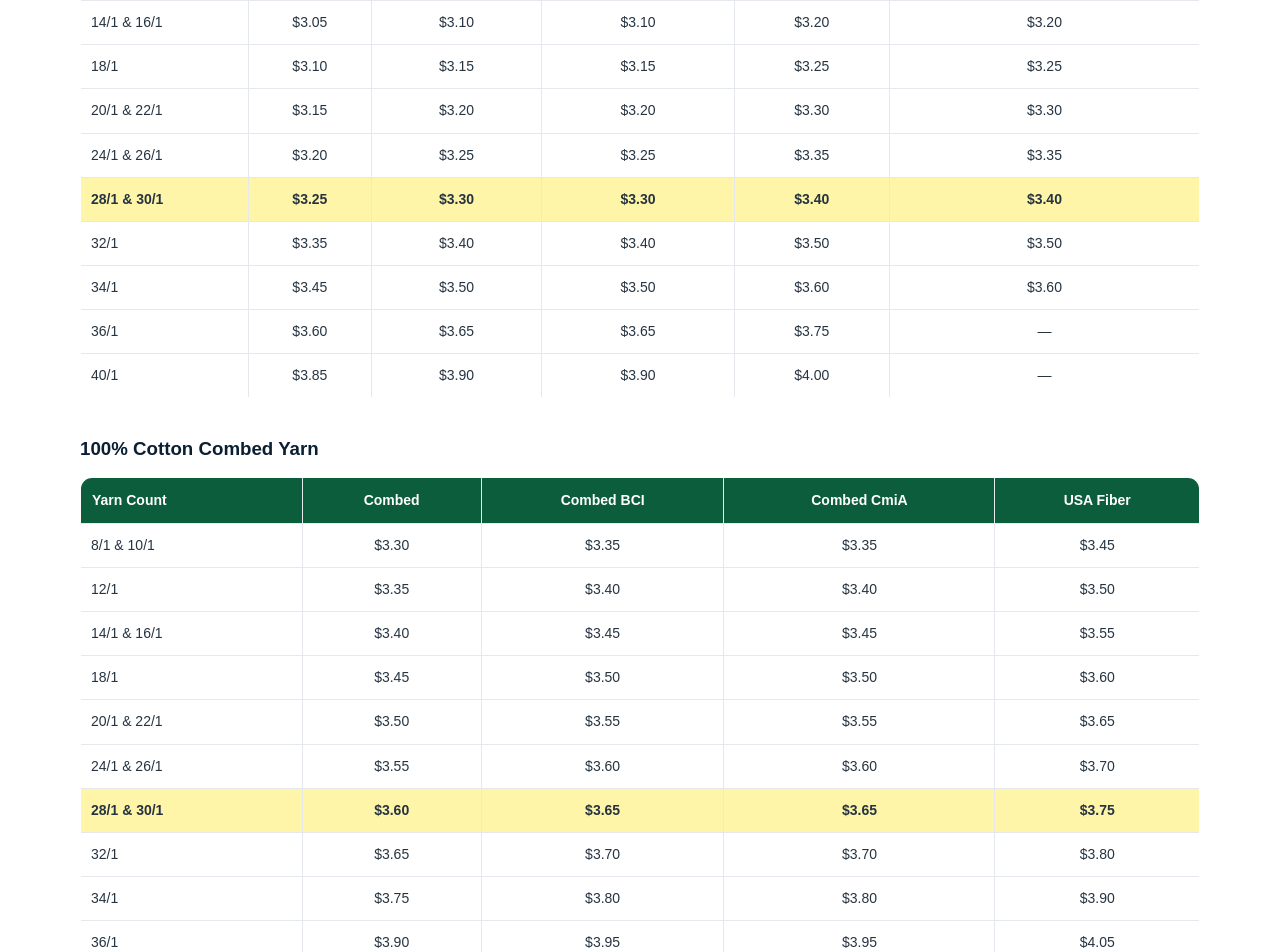
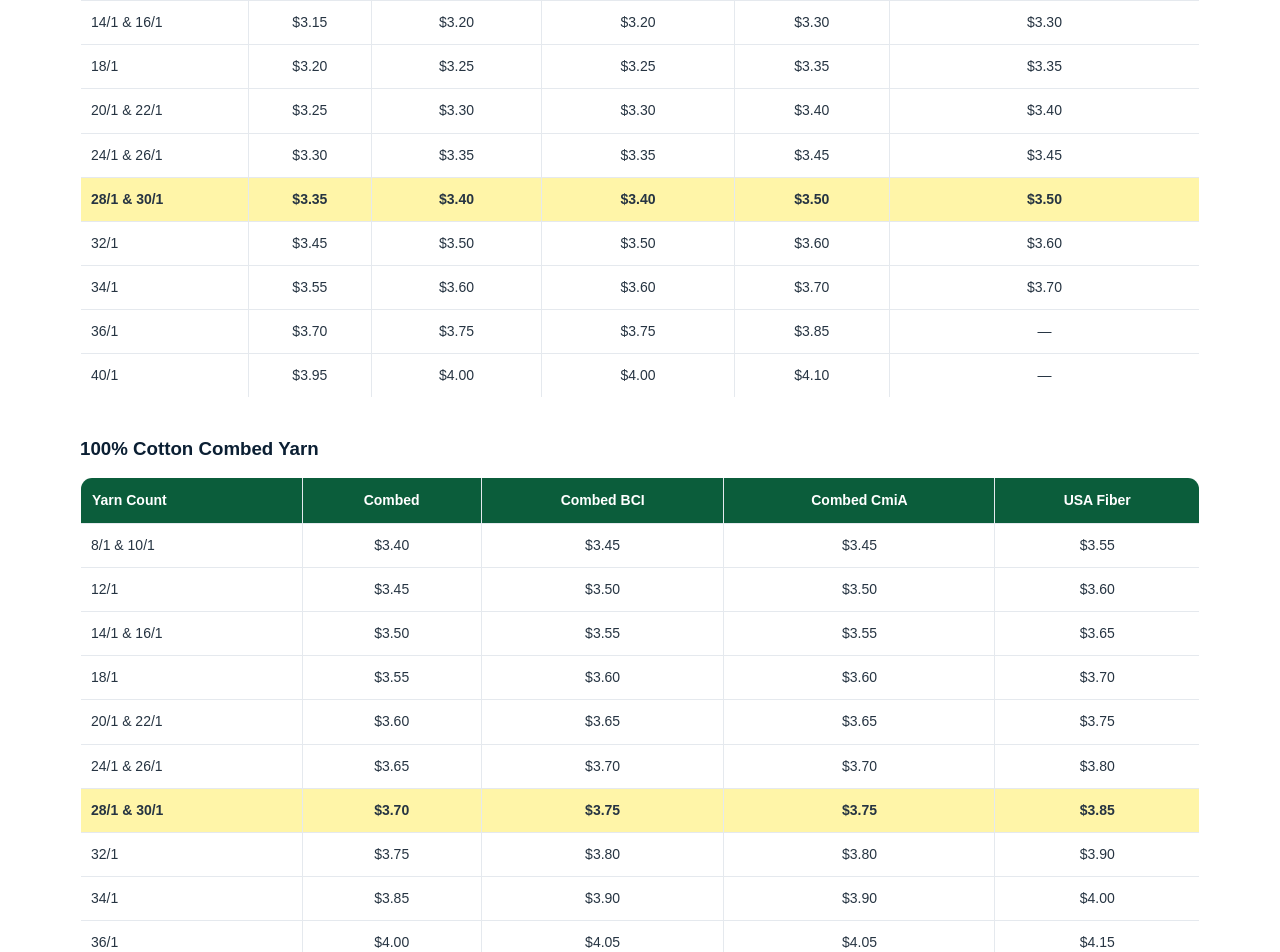
Before and after one commit to sabbiryarn/sabbiryarn.github.io, a plain HTML site: page index.html in a window 1280 px wide. Shown: the part 3600-4552 px from the top of the page. Drawn offline with Linux system fonts and the light colour scheme.

Commit message:
Revise product pricing in index.html
Updated pricing information for various products in the table.

```diff
--- a/index.html
+++ b/index.html
@@ -171,18 +171,20 @@ table td:first-child, table th:first-child { text-align:left; }
           <th style="padding:11px">Carded Recycled (GRS)</th>
         </tr></thead>
         <tbody>
-          <tr><td>8/1 &amp; 10/1</td><td>$2.95</td><td>$3.00</td><td>$3.00</td><td>$3.10</td><td>$3.10</td></tr>
-          <tr><td>12/1</td><td>$3.00</td><td>$3.05</td><td>$3.05</td><td>$3.15</td><td>$3.15</td></tr>
-          <tr><td>14/1 &amp; 16/1</td><td>$3.05</td><td>$3.10</td><td>$3.10</td><td>$3.20</td><td>$3.20</td></tr>
-          <tr><td>18/1</td><td>$3.10</td><td>$3.15</td><td>$3.15</td><td>$3.25</td><td>$3.25</td></tr>
-          <tr><td>20/1 &amp; 22/1</td><td>$3.15</td><td>$3.20</td><td>$3.20</td><td>$3.30</td><td>$3.30</td></tr>
-          <tr><td>24/1 &amp; 26/1</td><td>$3.20</td><td>$3.25</td><td>$3.25</td><td>$3.35</td><td>$3.35</td></tr>
-          <tr style="background:#fff5a8;font-weight:700"><td>28/1 &amp; 30/1</td><td>$3.25</td><td>$3.30</td><td>$3.30</td><td>$3.40</td><td>$3.40</td></tr>
-          <tr><td>32/1</td><td>$3.35</td><td>$3.40</td><td>$3.40</td><td>$3.50</td><td>$3.50</td></tr>
-          <tr><td>34/1</td><td>$3.45</td><td>$3.50</td><td>$3.50</td><td>$3.60</td><td>$3.60</td></tr>
-          <tr><td>36/1</td><td>$3.60</td><td>$3.65</td><td>$3.65</td><td>$3.75</td><td>—</td></tr>
-          <tr><td>40/1</td><td>$3.85</td><td>$3.90</td><td>$3.90</td><td>$4.00</td><td>—</td></tr>
-        </tbody>
+
+<tr><td>8/1 &amp; 10/1</td><td>$3.05</td><td>$3.10</td><td>$3.10</td><td>$3.20</td><td>$3.20</td></tr>
+<tr><td>12/1</td><td>$3.10</td><td>$3.15</td><td>$3.15</td><td>$3.25</td><td>$3.25</td></tr>
+<tr><td>14/1 &amp; 16/1</td><td>$3.15</td><td>$3.20</td><td>$3.20</td><td>$3.30</td><td>$3.30</td></tr>
+<tr><td>18/1</td><td>$3.20</td><td>$3.25</td><td>$3.25</td><td>$3.35</td><td>$3.35</td></tr>
+<tr><td>20/1 &amp; 22/1</td><td>$3.25</td><td>$3.30</td><td>$3.30</td><td>$3.40</td><td>$3.40</td></tr>
+<tr><td>24/1 &amp; 26/1</td><td>$3.30</td><td>$3.35</td><td>$3.35</td><td>$3.45</td><td>$3.45</td></tr>
+<tr style="background:#fff5a8;font-weight:700"><td>28/1 &amp; 30/1</td><td>$3.35</td><td>$3.40</td><td>$3.40</td><td>$3.50</td><td>$3.50</td></tr>
+<tr><td>32/1</td><td>$3.45</td><td>$3.50</td><td>$3.50</td><td>$3.60</td><td>$3.60</td></tr>
+<tr><td>34/1</td><td>$3.55</td><td>$3.60</td><td>$3.60</td><td>$3.70</td><td>$3.70</td></tr>
+<tr><td>36/1</td><td>$3.70</td><td>$3.75</td><td>$3.75</td><td>$3.85</td><td>—</td></tr>
+<tr><td>40/1</td><td>$3.95</td><td>$4.00</td><td>$4.00</td><td>$4.10</td><td>—</td></tr>
+          </tbody>
+
       </table>
     </div>
 
@@ -197,17 +199,19 @@ table td:first-child, table th:first-child { text-align:left; }
           <th style="padding:11px">USA Fiber</th>
         </tr></thead>
         <tbody>
-          <tr><td>8/1 &amp; 10/1</td><td>$3.30</td><td>$3.35</td><td>$3.35</td><td>$3.45</td></tr>
-          <tr><td>12/1</td><td>$3.35</td><td>$3.40</td><td>$3.40</td><td>$3.50</td></tr>
-          <tr><td>14/1 &amp; 16/1</td><td>$3.40</td><td>$3.45</td><td>$3.45</td><td>$3.55</td></tr>
-          <tr><td>18/1</td><td>$3.45</td><td>$3.50</td><td>$3.50</td><td>$3.60</td></tr>
-          <tr><td>20/1 &amp; 22/1</td><td>$3.50</td><td>$3.55</td><td>$3.55</td><td>$3.65</td></tr>
-          <tr><td>24/1 &amp; 26/1</td><td>$3.55</td><td>$3.60</td><td>$3.60</td><td>$3.70</td></tr>
-          <tr style="background:#fff5a8;font-weight:700"><td>28/1 &amp; 30/1</td><td>$3.60</td><td>$3.65</td><td>$3.65</td><td>$3.75</td></tr>
-          <tr><td>32/1</td><td>$3.65</td><td>$3.70</td><td>$3.70</td><td>$3.80</td></tr>
-          <tr><td>34/1</td><td>$3.75</td><td>$3.80</td><td>$3.80</td><td>$3.90</td></tr>
-          <tr><td>36/1</td><td>$3.90</td><td>$3.95</td><td>$3.95</td><td>$4.05</td></tr>
-          <tr><td>40/1</td><td>$4.15</td><td>$4.20</td><td>$4.20</td><td>$4.30</td></tr>
+          <tbody>
+<tr><td>8/1 &amp; 10/1</td><td>$3.40</td><td>$3.45</td><td>$3.45</td><td>$3.55</td></tr>
+<tr><td>12/1</td><td>$3.45</td><td>$3.50</td><td>$3.50</td><td>$3.60</td></tr>
+<tr><td>14/1 &amp; 16/1</td><td>$3.50</td><td>$3.55</td><td>$3.55</td><td>$3.65</td></tr>
+<tr><td>18/1</td><td>$3.55</td><td>$3.60</td><td>$3.60</td><td>$3.70</td></tr>
+<tr><td>20/1 &amp; 22/1</td><td>$3.60</td><td>$3.65</td><td>$3.65</td><td>$3.75</td></tr>
+<tr><td>24/1 &amp; 26/1</td><td>$3.65</td><td>$3.70</td><td>$3.70</td><td>$3.80</td></tr>
+<tr style="background:#fff5a8;font-weight:700"><td>28/1 &amp; 30/1</td><td>$3.70</td><td>$3.75</td><td>$3.75</td><td>$3.85</td></tr>
+<tr><td>32/1</td><td>$3.75</td><td>$3.80</td><td>$3.80</td><td>$3.90</td></tr>
+<tr><td>34/1</td><td>$3.85</td><td>$3.90</td><td>$3.90</td><td>$4.00</td></tr>
+<tr><td>36/1</td><td>$4.00</td><td>$4.05</td><td>$4.05</td><td>$4.15</td></tr>
+<tr><td>40/1</td><td>$4.25</td><td>$4.30</td><td>$4.30</td><td>$4.40</td></tr>
+          </tbody>
         </tbody>
       </table>
     </div>
```
